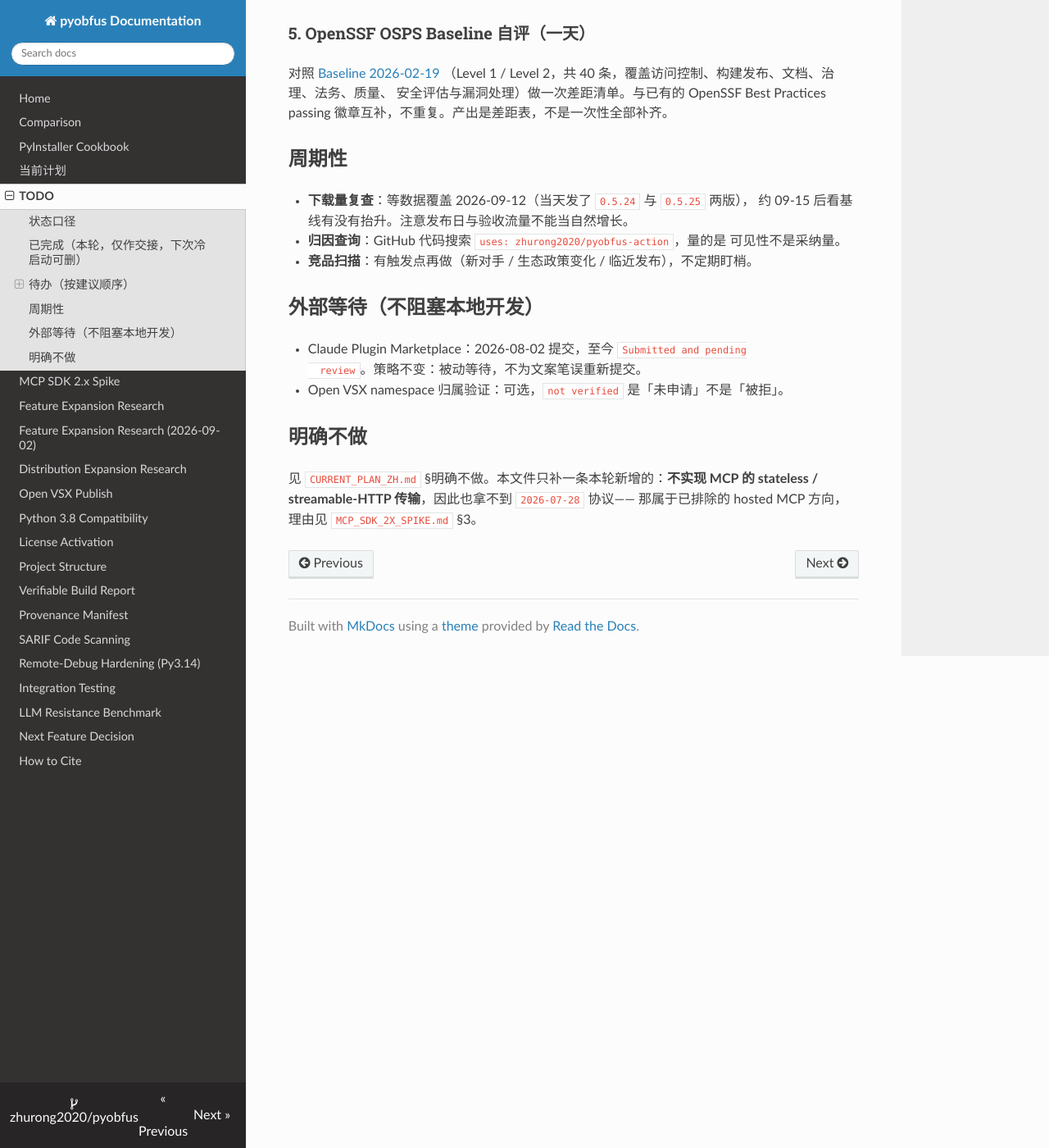
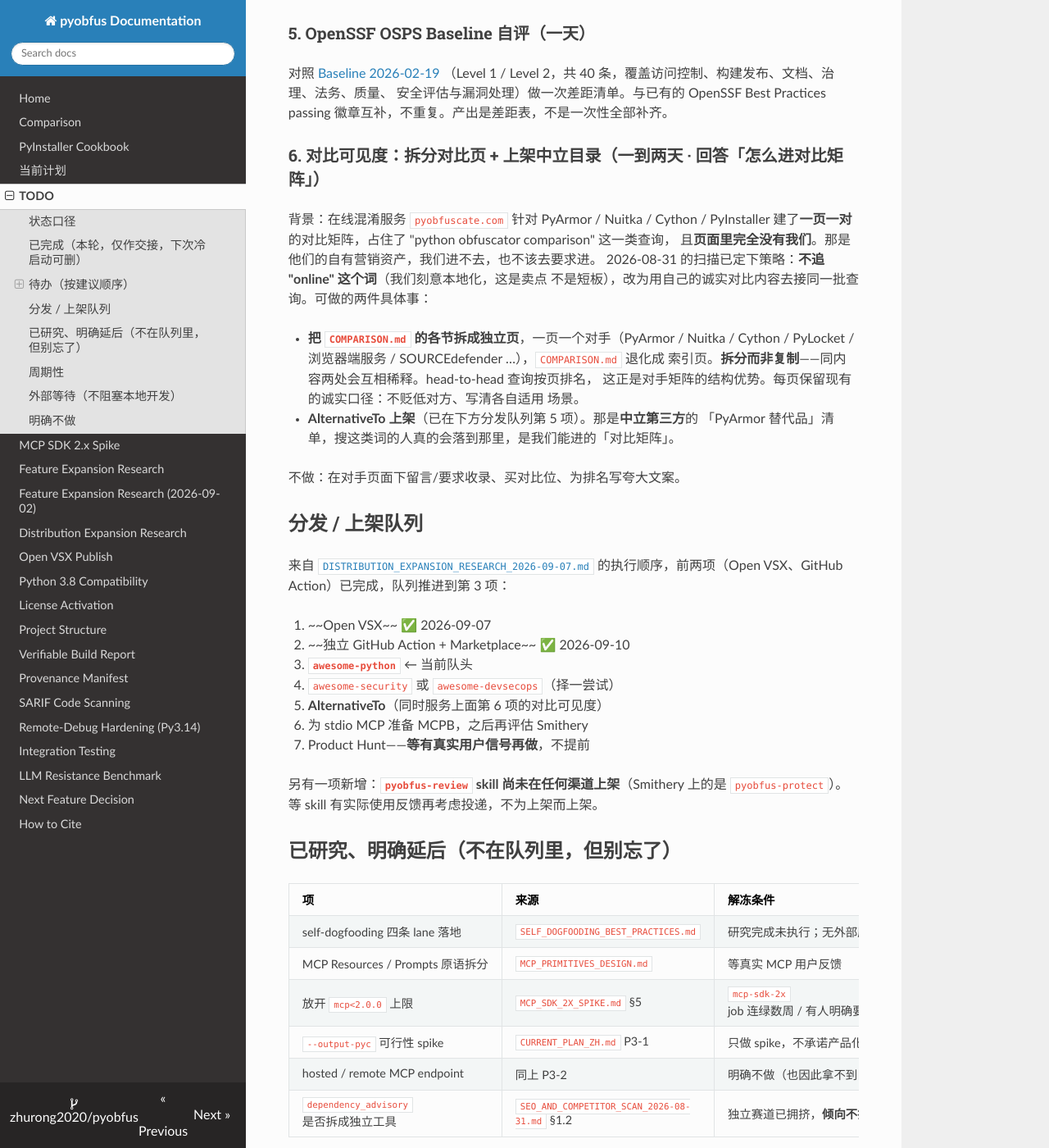
Before and after one commit to zhurong2020/pyobfus, an MkDocs documentation site: the page built from docs/TODO.md, in a window 1280 px wide and 1400 px high, scrolled down 1403 px. Shown: the whole window at 82% size. Built offline with MkDocs 1.6.1, drawn with Linux system fonts in a browser that asks for light colours; nearby versions of some CDN libraries.

Commit message:
docs: close the gaps in the TODO list
Answering "is everything we discussed actually in there": it was not. The
distribution queue was tracked only in a September research doc and had
silently advanced to awesome-python; the deferred-but-researched items
(self-dogfooding lanes, MCP primitives, --output-pyc, hosted MCP, the
dependency-advisory split, and the conditions for lifting the mcp cap)
lived in three other files; and the new review skill is not listed on any
channel, which is a decision worth stating rather than an oversight.

Adds the comparison-visibility task with the two things we can actually
do: split the comparison page into one page per competitor so head-to-head
queries have something to rank, and get onto AlternativeTo, which is the
neutral "PyArmor alternatives" list searchers land on. States plainly what
we will not do, including asking to appear on a competitor's own pages.

Co-Authored-By: Claude Opus 5 <noreply@anthropic.com>

```diff
--- a/docs/TODO.md
+++ b/docs/TODO.md
@@ -61,6 +61,51 @@ JSON，需要版本字段管理，**排在矩阵之后**，因为矩阵会暴露
 安全评估与漏洞处理）做一次差距清单。与已有的 OpenSSF Best Practices passing
 徽章互补，不重复。产出是差距表，不是一次性全部补齐。
 
+### 6. 对比可见度：拆分对比页 + 上架中立目录（一到两天 · 回答「怎么进对比矩阵」）
+
+背景：在线混淆服务 `pyobfuscate.com` 针对 PyArmor / Nuitka / Cython / PyInstaller
+建了**一页一对**的对比矩阵，占住了 "python obfuscator comparison" 这一类查询，
+且**页面里完全没有我们**。那是他们的自有营销资产，我们进不去，也不该去要求进。
+2026-08-31 的扫描已定下策略：**不追 "online" 这个词**（我们刻意本地化，这是卖点
+不是短板），改为用自己的诚实对比内容去接同一批查询。可做的两件具体事：
+
+- **把 `COMPARISON.md` 的各节拆成独立页**，一页一个对手（PyArmor / Nuitka /
+  Cython / PyLocket / 浏览器端服务 / SOURCEdefender …），`COMPARISON.md` 退化成
+  索引页。**拆分而非复制**——同内容两处会互相稀释。head-to-head 查询按页排名，
+  这正是对手矩阵的结构优势。每页保留现有的诚实口径：不贬低对方、写清各自适用
+  场景。
+- **AlternativeTo 上架**（已在下方分发队列第 5 项）。那是**中立第三方**的
+  「PyArmor 替代品」清单，搜这类词的人真的会落到那里，是我们能进的「对比矩阵」。
+
+不做：在对手页面下留言/要求收录、买对比位、为排名写夸大文案。
+
+## 分发 / 上架队列
+
+来自 [`DISTRIBUTION_EXPANSION_RESEARCH_2026-09-07.md`](DISTRIBUTION_EXPANSION_RESEARCH_2026-09-07.md)
+的执行顺序，前两项（Open VSX、GitHub Action）已完成，队列推进到第 3 项：
+
+1. ~~Open VSX~~ ✅ 2026-09-07
+2. ~~独立 GitHub Action + Marketplace~~ ✅ 2026-09-10
+3. **`awesome-python`** ← 当前队头
+4. `awesome-security` 或 `awesome-devsecops`（择一尝试）
+5. **AlternativeTo**（同时服务上面第 6 项的对比可见度）
+6. 为 stdio MCP 准备 MCPB，之后再评估 Smithery
+7. Product Hunt——**等有真实用户信号再做**，不提前
+
+另有一项新增：**`pyobfus-review` skill 尚未在任何渠道上架**（Smithery 上的是
+`pyobfus-protect`）。等 skill 有实际使用反馈再考虑投递，不为上架而上架。
+
+## 已研究、明确延后（不在队列里，但别忘了）
+
+| 项 | 来源 | 解冻条件 |
+|---|---|---|
+| self-dogfooding 四条 lane 落地 | `SELF_DOGFOODING_BEST_PRACTICES.md` | 研究完成未执行；无外部压力，机会性做 |
+| MCP Resources / Prompts 原语拆分 | `MCP_PRIMITIVES_DESIGN.md` | 等真实 MCP 用户反馈 |
+| 放开 `mcp<2.0.0` 上限 | `MCP_SDK_2X_SPIKE.md` §5 | `mcp-sdk-2x` job 连绿数周 / 有人明确要 2.x / 1.x 停止维护，三者任一 |
+| `--output-pyc` 可行性 spike | `CURRENT_PLAN_ZH.md` P3-1 | 只做 spike，不承诺产品化 |
+| hosted / remote MCP endpoint | 同上 P3-2 | 明确不做（也因此拿不到 `2026-07-28` 协议） |
+| `dependency_advisory` 是否拆成独立工具 | `SEO_AND_COMPETITOR_SCAN_2026-08-31.md` §1.2 | 独立赛道已拥挤，**倾向不拆**，除非出现明确差异点 |
+
 ## 周期性
 
 - **下载量复查**：等数据覆盖 2026-09-12（当天发了 `0.5.24` 与 `0.5.25` 两版），
```
